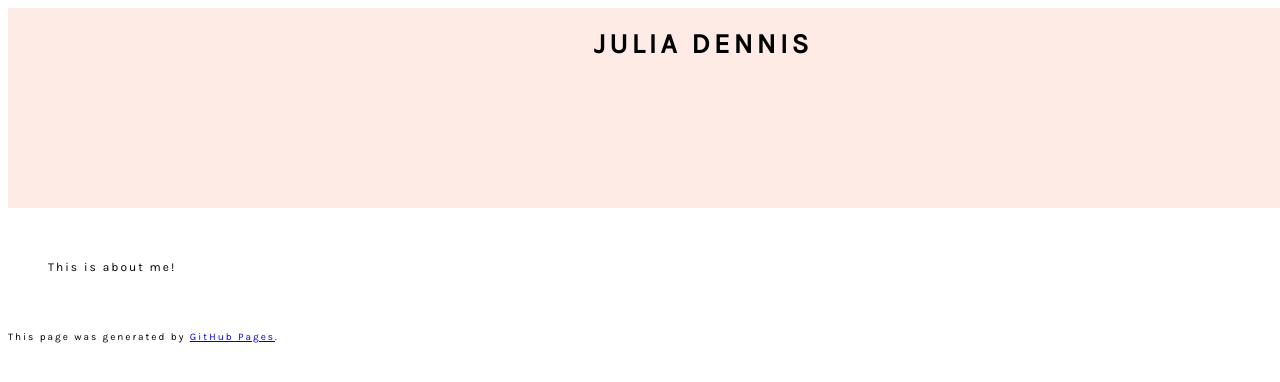
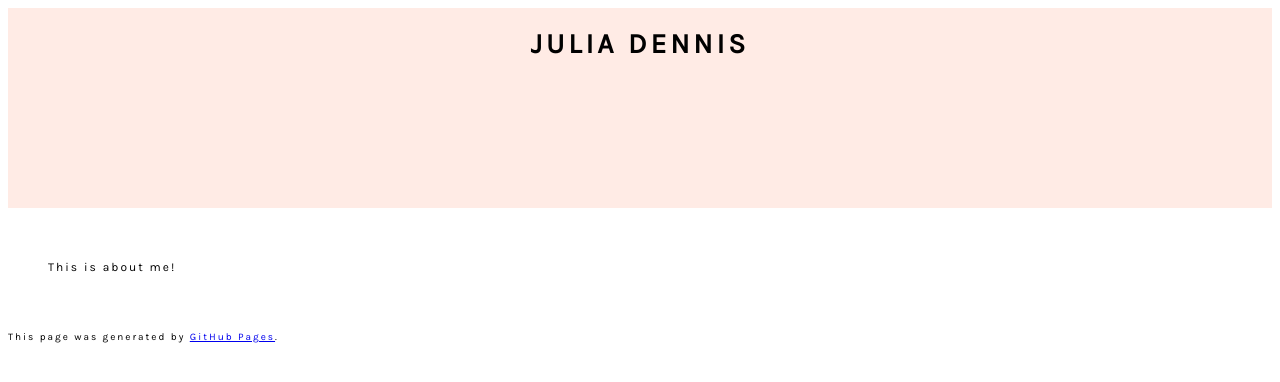
Before and after one commit to jubalu/jubalu.github.io, a Jekyll site: the page built from README.md, in a window 1280 px wide. Shown: the top 382 px of the page. Built offline with Jekyll 4.4.1, drawn with Linux system fonts in a browser that asks for light colours; our own code applies the rules of GitHub Pages for plain Markdown files.

Commit message:
Update style.scss

```diff
--- a/assets/css/style.scss
+++ b/assets/css/style.scss
@@ -8,6 +8,7 @@
   font-family: karla, sans-serif;
   letter-spacing: 4px;
   font-size: 28px;
+  background-position: center;
 }
 
 .jumbotron {
@@ -16,7 +17,7 @@
   top: 0px;
   left: 0px;
   right: 0px;
-  width: 110%;
+  width: 100%;
   height: 200px;
   background: #ffebe5
 }
```
